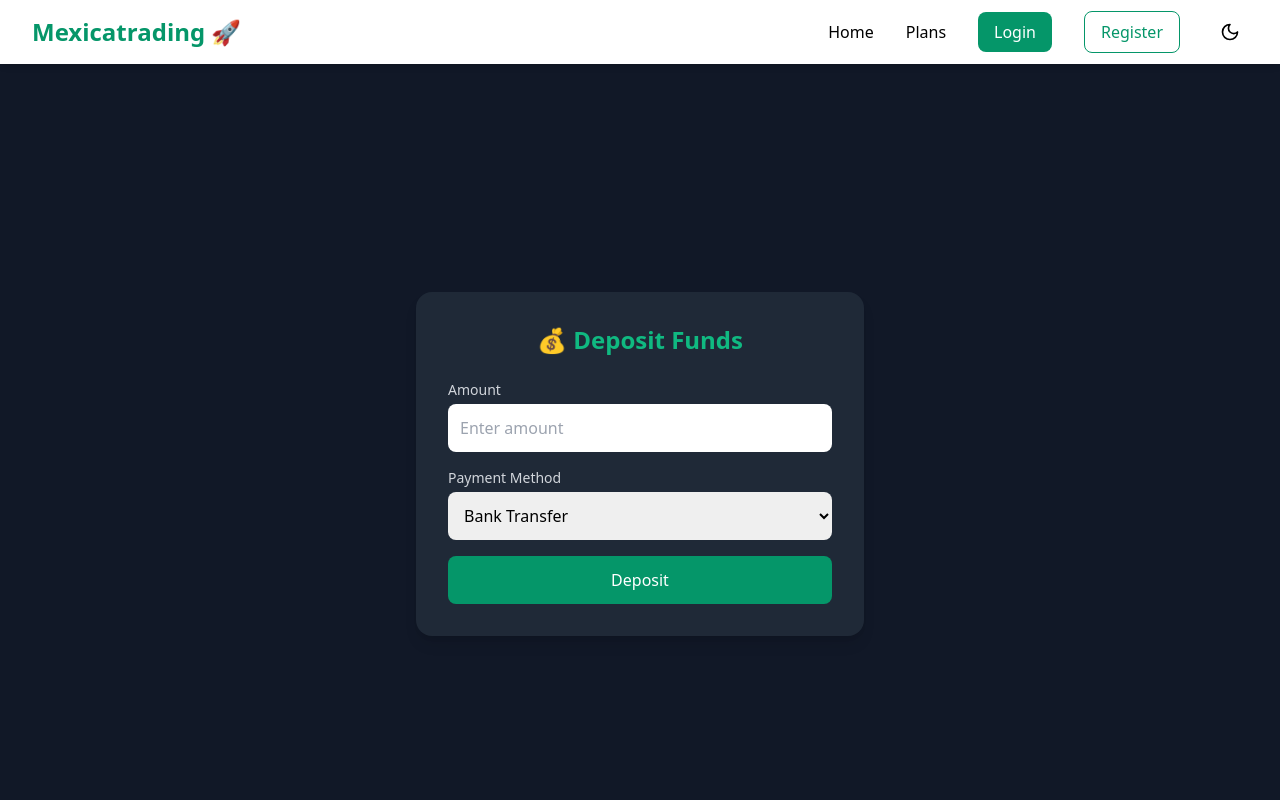
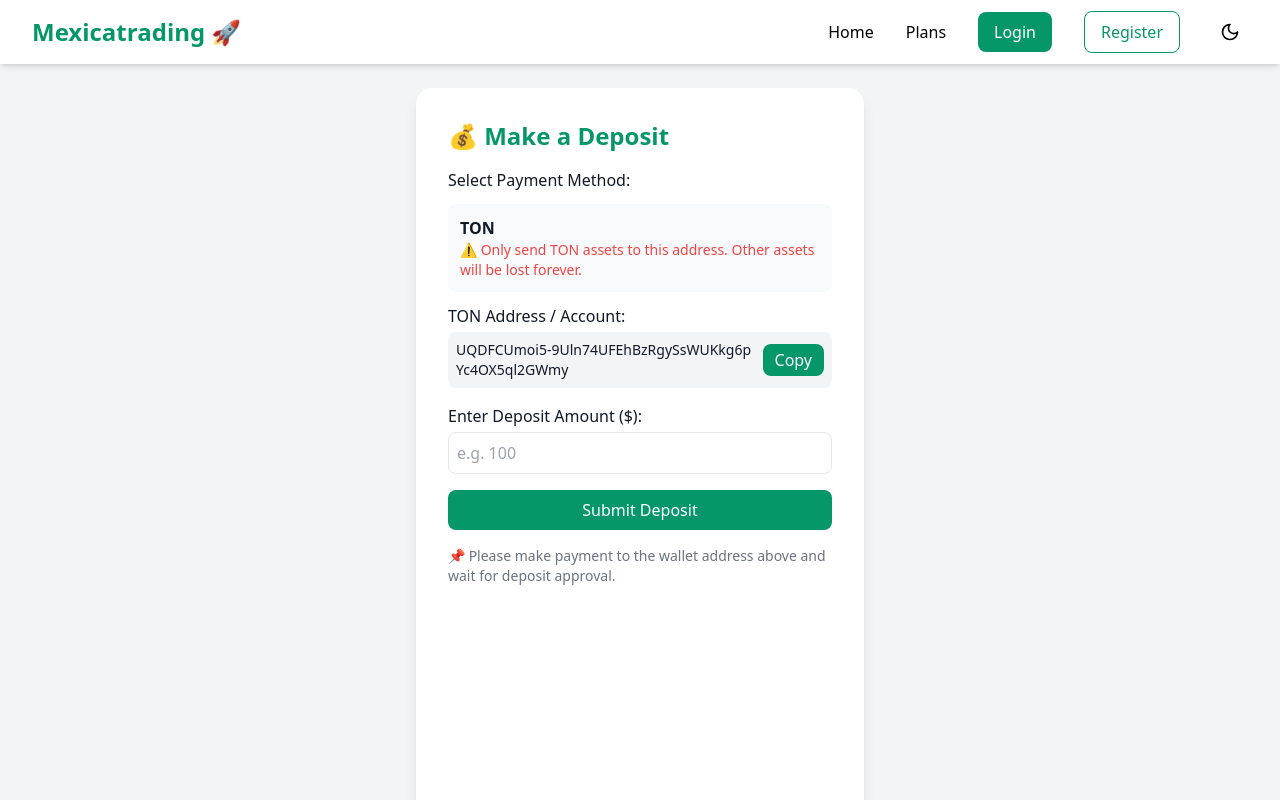
Before and after one commit to cchidiebere64-dot/Mexicatrading, a React (Vite) app: page /deposit in a window 1280 px wide. Shown: the top 800 px of the page. Built offline with nearby package versions, Linux system fonts and the light colour scheme.

Commit message:
Update Deposit.jsx

```diff
--- a/src/pages/Deposit.jsx
+++ b/src/pages/Deposit.jsx
@@ -2,76 +2,90 @@ import { useState } from "react";
 import axios from "axios";
 
 export default function Deposit() {
+  const API_URL = "https://mexicatradingbackend.onrender.com";
   const [amount, setAmount] = useState("");
-  const [method, setMethod] = useState("Bank Transfer");
-  const [loading, setLoading] = useState(false);
 
-  const handleDeposit = async (e) => {
+  const handleCopy = () => {
+    navigator.clipboard.writeText("UQDFCUmoi5-9Uln74UFEhBzRgySsWUKkg6pYc4OX5ql2GWmy");
+    alert("✅ Address copied to clipboard!");
+  };
+
+  const handleSubmit = async (e) => {
     e.preventDefault();
-    if (!amount || amount <= 0) {
-      alert("Please enter a valid amount");
-      return;
+    if (!amount || isNaN(amount) || amount <= 0) {
+      return alert("❌ Enter a valid deposit amount.");
     }
 
     try {
-      setLoading(true);
-
-      const token = localStorage.getItem("token");
-      const res = await axios.post(
-        "https://mexicatradingbackend.onrender.com/api/transactions/deposit",
-        { amount, method },
+      const token = sessionStorage.getItem("token");
+      await axios.post(
+        `${API_URL}/api/deposit`,
+        { amount },
         { headers: { Authorization: `Bearer ${token}` } }
       );
-
-      alert(res.data.message || "Deposit successful!");
+      alert("✅ Deposit request submitted! Wait for admin approval.");
       setAmount("");
     } catch (err) {
-      alert(err.response?.data?.message || "Something went wrong");
-    } finally {
-      setLoading(false);
+      alert(err.response?.data?.message || "❌ Deposit failed");
     }
   };
 
   return (
-    <div className="min-h-screen bg-gray-900 flex items-center justify-center px-4">
-      <div className="bg-gray-800 p-8 rounded-2xl shadow-lg w-full max-w-md">
-        <h2 className="text-2xl font-bold text-center text-emerald-500 mb-6">
-          💰 Deposit Funds
-        </h2>
+    <div className="p-6 min-h-screen bg-gray-100 dark:bg-gray-900 text-gray-900 dark:text-white flex justify-center">
+      <div className="bg-white dark:bg-gray-800 p-8 rounded-2xl shadow-lg max-w-md w-full">
+        <h2 className="text-2xl font-bold text-emerald-600 mb-4">💰 Make a Deposit</h2>
 
-        <form onSubmit={handleDeposit} className="space-y-4">
+        {/* Payment Method */}
+        <p className="font-medium">Select Payment Method:</p>
+        <div className="my-3 p-3 bg-gray-50 dark:bg-gray-700 rounded-lg">
+          <p className="font-bold">TON</p>
+          <p className="text-sm text-red-500">
+            ⚠️ Only send TON assets to this address. Other assets will be lost forever.
+          </p>
+        </div>
+
+        {/* Wallet Address */}
+        <div className="mb-4">
+          <p className="font-medium mb-1">TON Address / Account:</p>
+          <div className="flex items-center bg-gray-100 dark:bg-gray-700 p-2 rounded-lg justify-between">
+            <span className="text-sm break-all">
+              UQDFCUmoi5-9Uln74UFEhBzRgySsWUKkg6pYc4OX5ql2GWmy
+            </span>
+            <button
+              onClick={handleCopy}
+              className="ml-2 bg-emerald-600 text-white px-3 py-1 rounded-lg hover:bg-emerald-700 transition"
+            >
+              Copy
+            </button>
+          </div>
+        </div>
+
+        {/* Deposit Form */}
+        <form onSubmit={handleSubmit} className="space-y-4">
           <div>
-            <label className="block text-sm text-gray-300 mb-1">Amount</label>
+            <label className="block font-medium mb-1">Enter Deposit Amount ($):</label>
             <input
               type="number"
               value={amount}
               onChange={(e) => setAmount(e.target.value)}
-              placeholder="Enter amount"
-              className="w-full p-3 rounded-lg text-black"
+              className="w-full p-2 border rounded-lg dark:bg-gray-700 dark:border-gray-600"
+              placeholder="e.g. 100"
+              required
             />
-          </div>
-
-          <div>
-            <label className="block text-sm text-gray-300 mb-1">Payment Method</label>
-            <select
-              value={method}
-              onChange={(e) => setMethod(e.target.value)}
-              className="w-full p-3 rounded-lg text-black"
-            >
-              <option>Bank Transfer</option>
-              <option>Crypto (USDT/BTC)</option>
-              <option>PayPal</option>
-            </select>
           </div>
 
           <button
             type="submit"
-            disabled={loading}
-            className="w-full bg-emerald-600 text-white py-3 rounded-lg hover:bg-emerald-700 transition"
+            className="w-full bg-emerald-600 text-white py-2 rounded-lg hover:bg-emerald-700 transition"
           >
-            {loading ? "Processing..." : "Deposit"}
+            Submit Deposit
           </button>
         </form>
+
+        {/* Note */}
+        <p className="mt-4 text-sm text-gray-500 dark:text-gray-400">
+          📌 Please make payment to the wallet address above and wait for deposit approval.
+        </p>
       </div>
     </div>
   );
```
